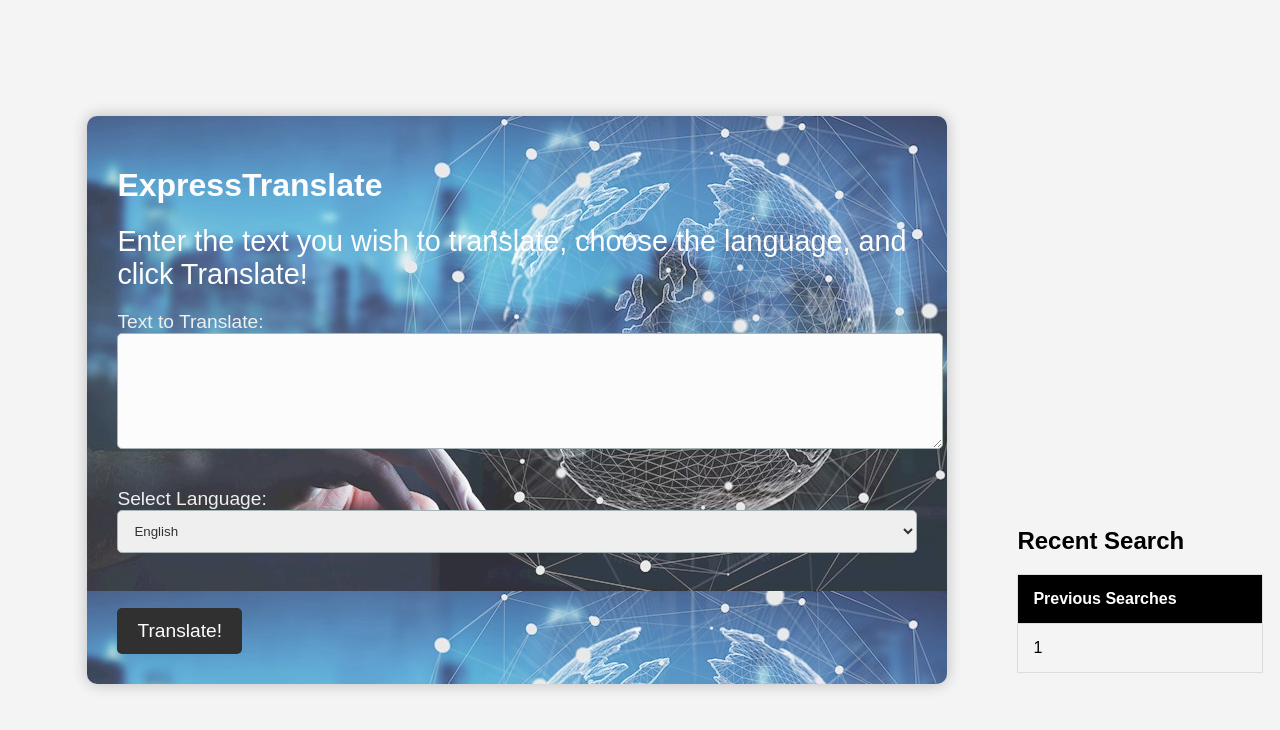
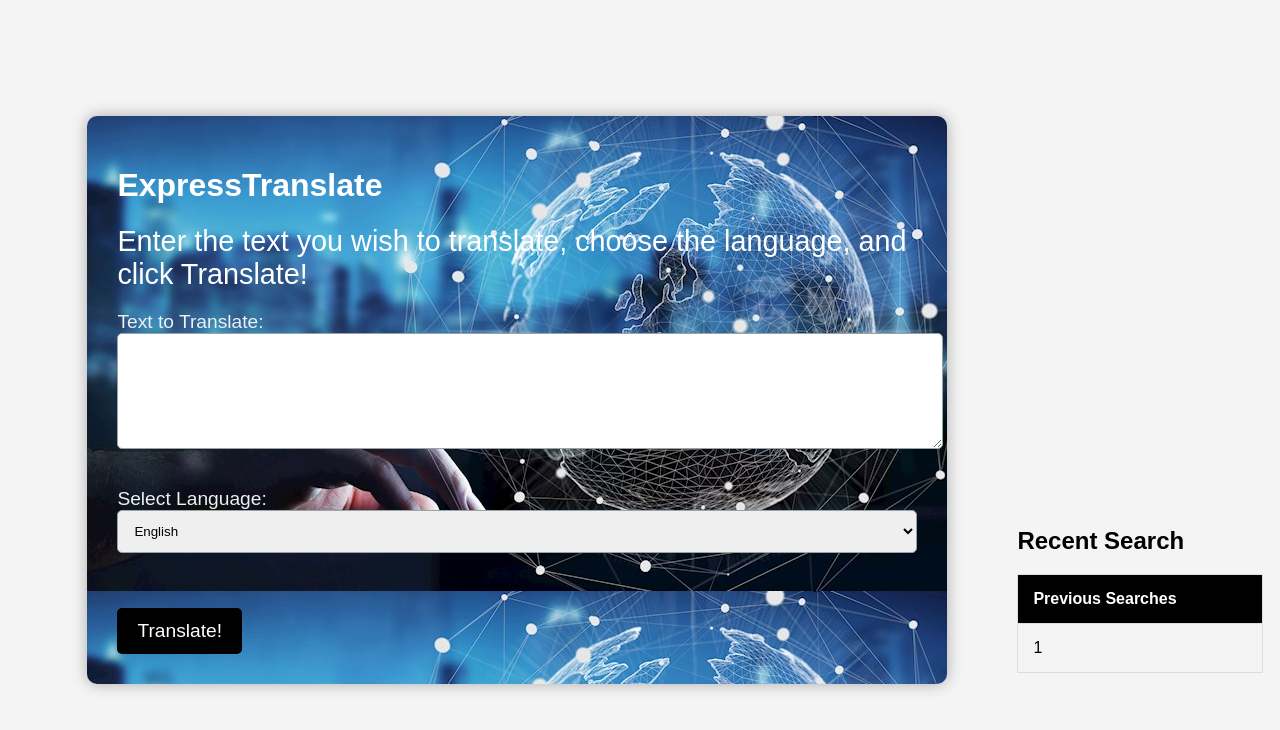
Before and after one commit to NishaShelake/mytextservice, a Flask app: page / in a window 1280 px wide. Shown: the top 730 px of the page. Run offline with Flask 3, Linux system fonts and the light colour scheme; tables that the repository leaves empty or names only in its code hold one stand-in row (values such as "Sample post").

Commit message:
Update index.html

```diff
--- a/templates/index.html
+++ b/templates/index.html
@@ -26,7 +26,7 @@ body {
     padding: 30px;
     /* background-color: #3498db; Updated color to a professional blue */
     background-image: url(https://raw.githubusercontent.com/NishaShelake/mytextservice/main/Image/backgroundimg2.jpg);
-    opacity: 0.8;
+/*     opacity: 0.8; */
     border-radius: 10px;
     box-shadow: 0 0 15px rgba(0, 0, 0, 0.3);
     color: #fff;
```
